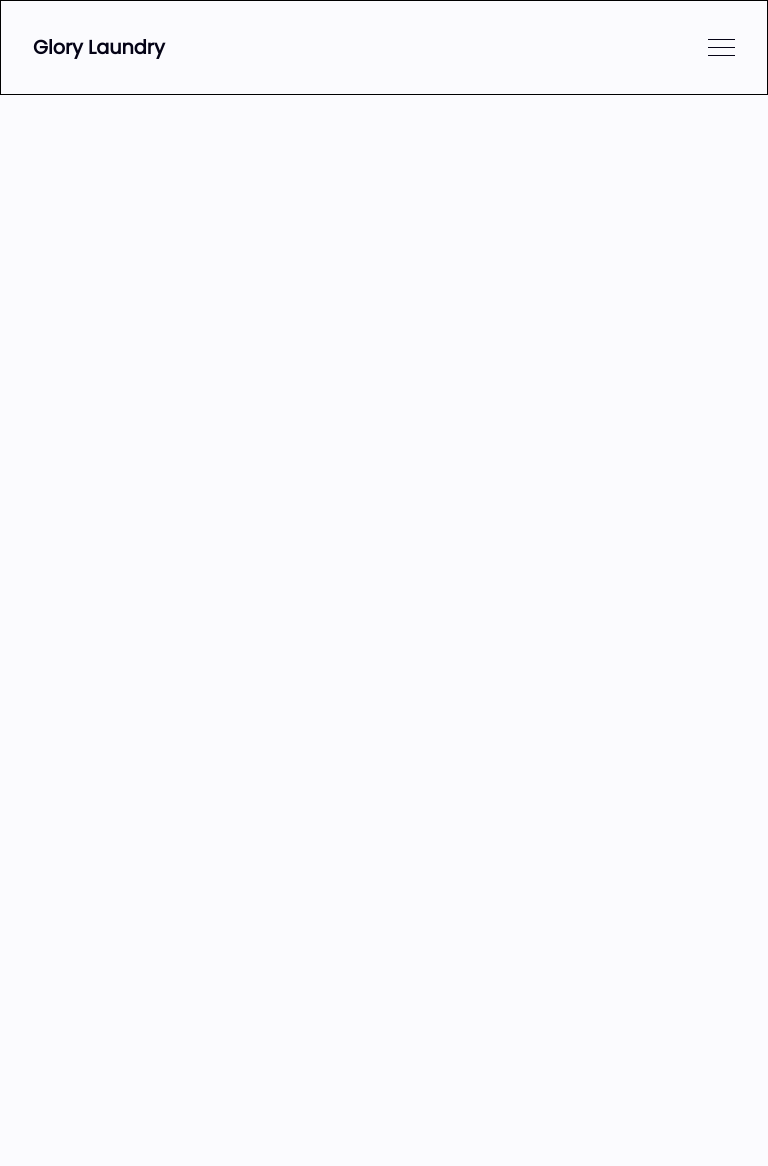
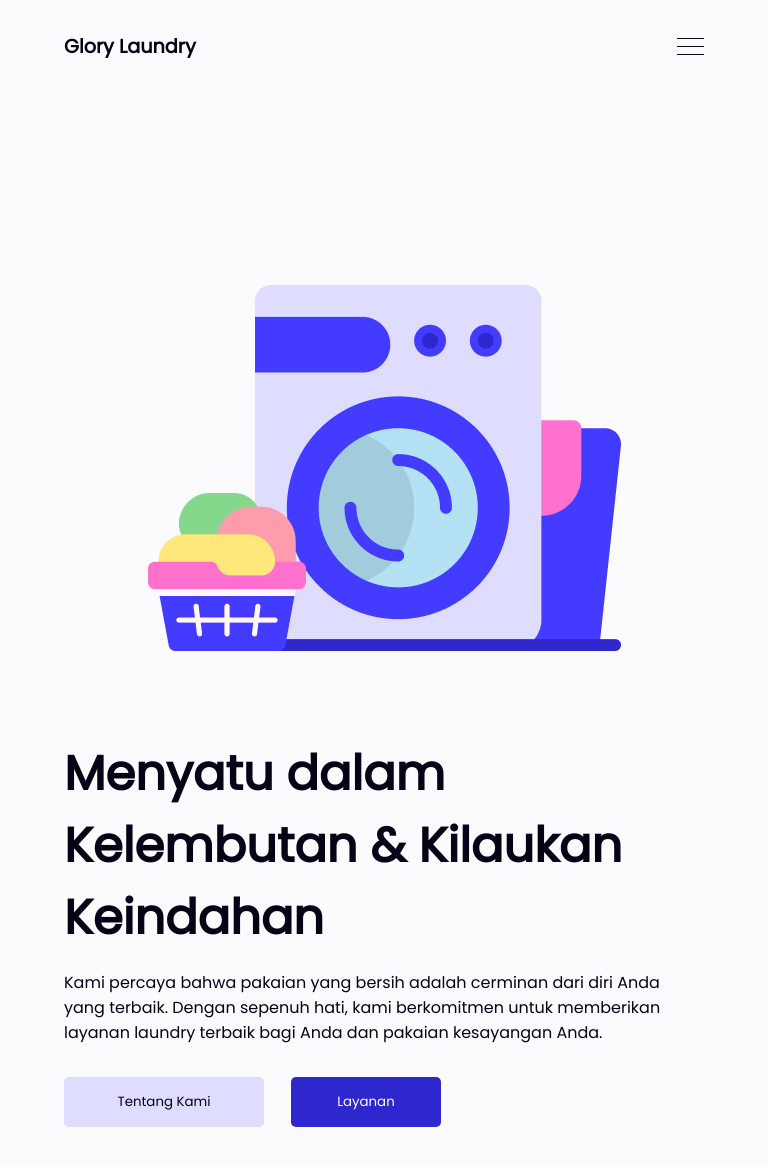
Before and after one commit to frontendaji/glory-laundry, a plain HTML site: page index.html in a window 768 px wide. Before the commit the page ends 800 px from the top, so only its background shows below. Drawn offline with Linux system fonts and the light colour scheme.

Commit message:
add hero section

```diff
--- a/index.html
+++ b/index.html
@@ -39,6 +39,21 @@
                 </div>
             </nav>
         </header>
+        <main>
+            <div class="hero-section">
+                <div class="hero-text">
+                    <h1>Menyatu dalam <span>Kelembutan</span> & Kilaukan <span>Keindahan</span></h1>
+                    <p>Kami percaya bahwa pakaian yang bersih adalah cerminan dari diri Anda yang terbaik. Dengan sepenuh hati, kami berkomitmen untuk memberikan layanan laundry terbaik bagi Anda dan pakaian kesayangan Anda.</p>
+                    <div class="hero-button">
+                        <button>Tentang Kami</button>
+                        <button>Layanan</button>
+                    </div>
+                </div>
+                <div class="hero-img">
+                    <img src="assets/images/hero-images.png" alt="hero-images">
+                </div>
+            </div>
+        </main>
     </div>
 </body>
 </html>
--- a/style.css
+++ b/style.css
@@ -30,7 +30,6 @@ body{
 .container{
     width: 85rem;
     max-width: 85rem;
-    border: 1px solid black;
 }
 
 /* Header */
@@ -86,7 +85,6 @@ nav{
     position: absolute;
     left: -100vw;
     top: 0;
-    border: 1px solid black;
     transition: left 0.3s ease-in-out;
 }
 
@@ -105,6 +103,55 @@ nav{
 .navActive{
     left: 0;
     transition: left 0.3s ease-in-out;
+}
+
+/* Hero */
+
+.hero-section{
+    padding: 12rem 1rem;
+    display: flex;
+    justify-content: space-between;
+    align-items: center;
+}
+
+.hero-text{
+    max-width: 719px;
+    display: flex;
+    flex-direction: column;
+    gap: 1rem;
+}
+
+.hero-text > h1{
+    font-size: 3em;
+    font-weight: 600;
+}
+
+.hero-text > p{
+    max-width: 630px;
+}
+
+.hero-button{
+    display: flex;
+    gap: 27px;
+    margin-top: 1rem;
+}
+
+.hero-button > button:nth-of-type(1){
+    width: 200px;
+    height: 50px;
+    border: none;
+    background-color: var(--primary-color);
+    color: var(--text-color);
+    border-radius: 5px;
+}
+
+.hero-button > button:nth-of-type(2){
+    width: 150px;
+    height: 50px;
+    border: none;
+    background-color: var(--secondary-color);
+    color: var(--background-color);
+    border-radius: 5px;
 }
 
 
@@ -133,10 +180,29 @@ nav{
         display: flex;
     }
 
+    /* Hero Section */
 
+    .hero-section{
+        flex-direction: column-reverse;
+        justify-content: center;
+        gap: 4rem;
+        padding: 4rem 1rem;
+    }
+
+    .hero-img > img{
+        max-width: 15rem;
+    }
+
+    .hero-text h1{
+        font-size: 2em;
+    }
+
+    .hero-button{
+        flex-wrap: wrap;
+    }
 }
 
-@media screen and (min-width: 576px) and (max-width:786px){
+@media screen and (min-width: 576px) and (max-width:768px){
 
     /* header */
 
@@ -155,4 +221,40 @@ nav{
     .nav-mobile{
         display: flex;
     }
+
+    /* Hero Section */
+    .hero-section{
+        flex-direction: column-reverse;
+        gap: 5rem;
+        padding: 5rem 2rem;
+    }
 }
+
+@media screen and (min-width: 768px) and (max-width:1024px){
+
+    /* Navigation */
+
+    nav{
+        padding: 2rem 4rem;
+    }
+
+    .nav-dekstop{
+        display: none;
+    }
+
+    .menu{
+        display: flex;
+    }
+
+    .nav-mobile{
+        display: flex;
+    }
+
+    /* Hero Section */
+
+    .hero-section{
+        flex-direction: column-reverse;
+        gap: 5rem;
+        padding: 12rem 4rem;
+    }
+}
```
Also changed, not shown: assets/images/hero-images.png (added).
